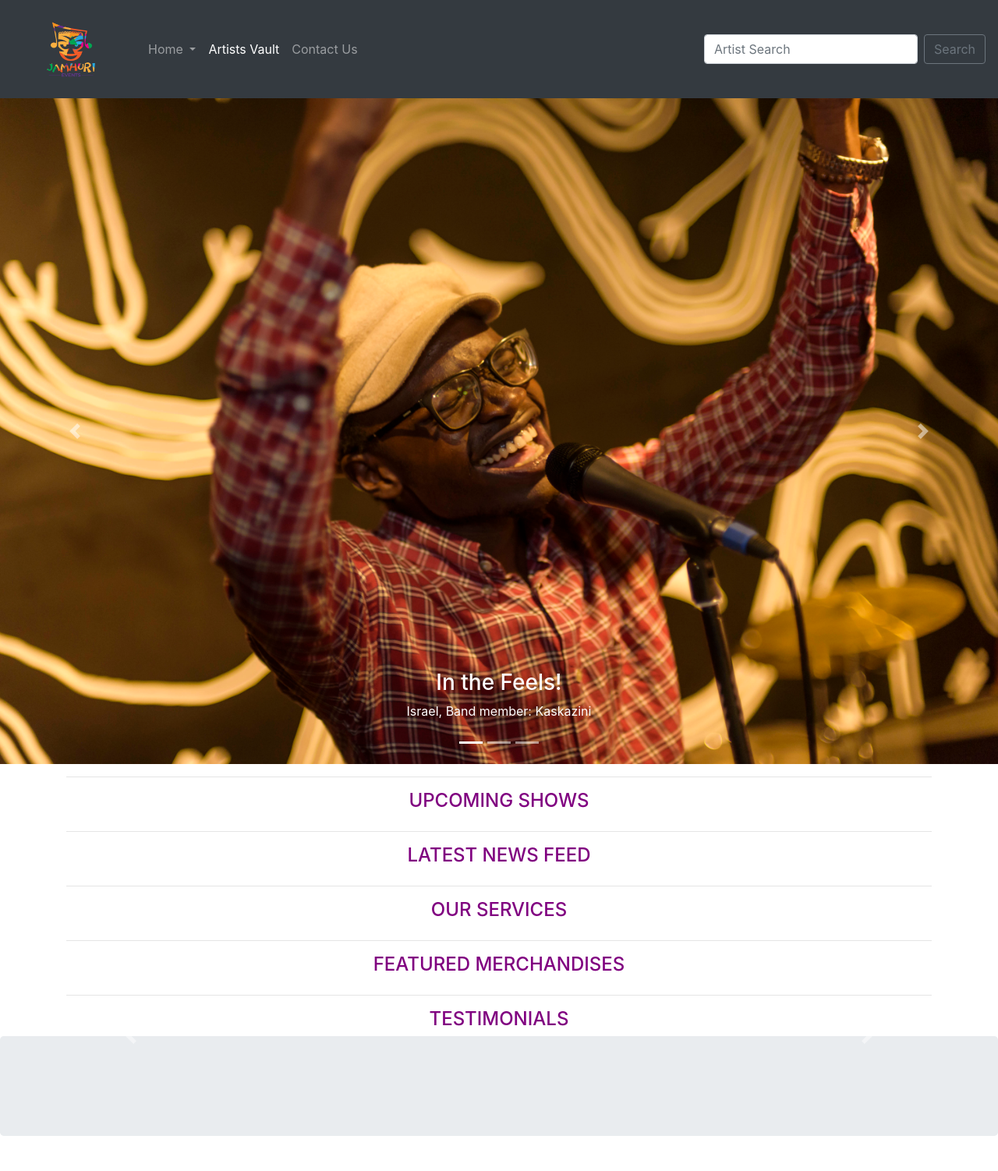
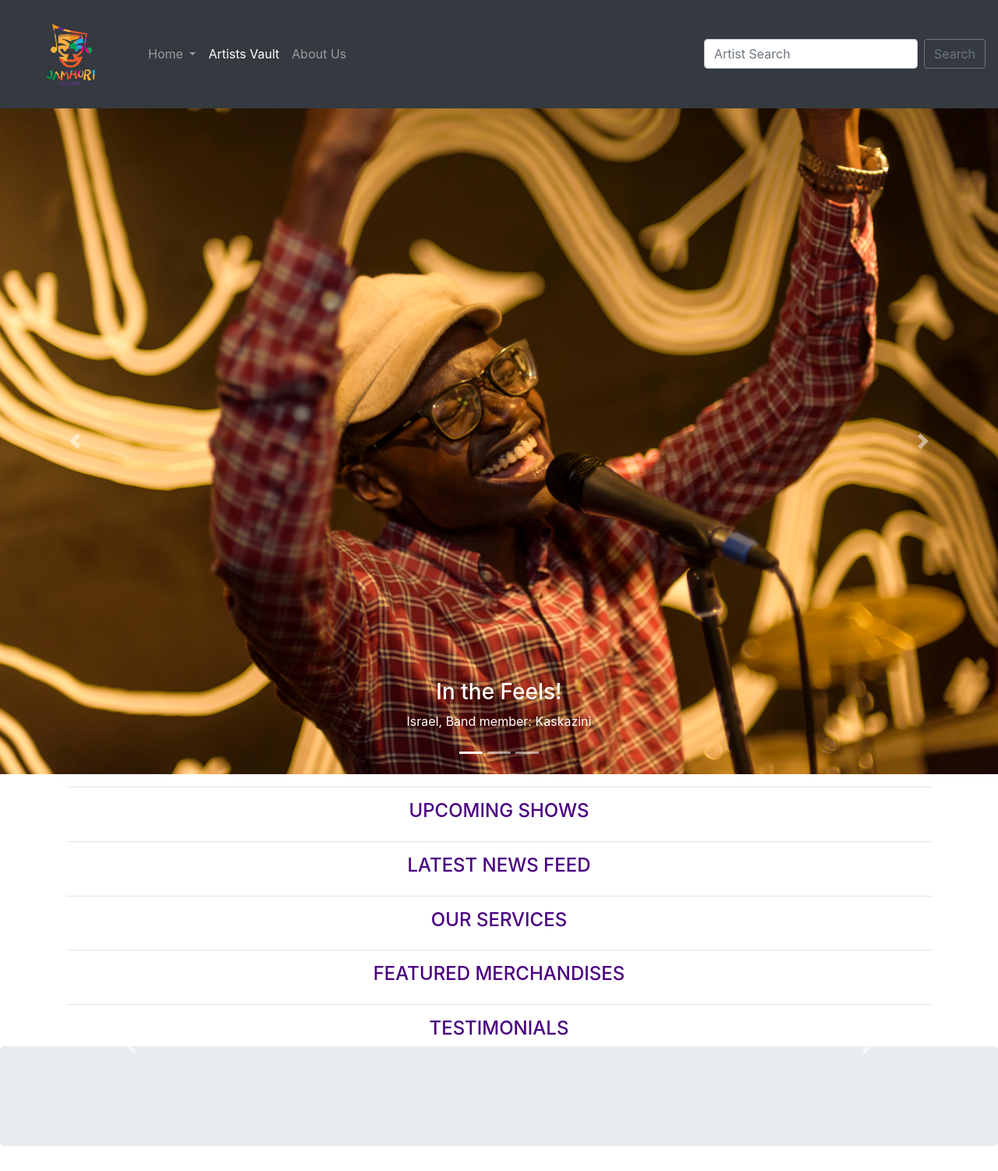
Before and after one commit to AlexKarari/Jamhuri, a Django app: page / in a window 1280 px wide. Shown: the whole page at 78% size. Before the commit the page ends 1457 px from the top, so only its background shows below. Run offline with Django 3.2, Linux system fonts and the light colour scheme; data that the repository does not hold is empty; some libraries are stand-ins or nearby versions.

Commit message:
About us
Content about company added.
URLs and links working on navbar.

```diff
--- a/jamfest/templates/all/index.html
+++ b/jamfest/templates/all/index.html
@@ -50,7 +50,7 @@
 <section class="events">
     <div class="container">
         <hr>
-        <h4 style="text-align: center" style="text-align: center">UPCOMING SHOWS</h4>
+        <h4 style="text-align: center; text-align: center; color: indigo">UPCOMING SHOWS</h4>
         <div class="row">
         {% for events in events %}
         <div class="col-md-4">
@@ -76,7 +76,7 @@
 <section class="news">
     <div class="container">
         <hr>
-        <h4 style="text-align: center">LATEST NEWS FEED</h4>
+        <h4 style="text-align: center; color: indigo">LATEST NEWS FEED</h4>
         <div class="row">
             {% for news in news %}
             <div class="col-md-4">
@@ -102,7 +102,7 @@
 <section class="services">
     <div class="container">
         <hr>
-        <h4 style="text-align: center">OUR SERVICES</h4>
+        <h4 style="text-align: center; color: indigo">OUR SERVICES</h4>
         <div class="row">
             {% for service in service %}
             <div class="col-md-4">
@@ -119,7 +119,7 @@
 <section class="merchandise">
     <div class="container">
         <hr>
-        <h4 style="text-align: center" style="text-align: center">FEATURED MERCHANDISES</h4>
+        <h4 style="text-align: center; text-align: center; color: indigo">FEATURED MERCHANDISES</h4>
         <div class="row">
             {% for merchs in merchs %}
             <div class="col-md-4">
@@ -143,7 +143,7 @@
 <section class="testimonials">
     <div class="container">
         <hr>
-        <h4 style="text-align: center">TESTIMONIALS</h4>
+        <h4 style="text-align: center; color: indigo">TESTIMONIALS</h4>
         <div id="carouselContent" class="carousel slide" data-ride="carousel">
             <div class="carousel-inner" role="listbox">
                 {% for testimonials in testimonials%}
--- a/jamfest/templates/navbar.html
+++ b/jamfest/templates/navbar.html
@@ -1,7 +1,7 @@
 
 <nav class="navbar navbar-expand-lg navbar-dark bg-dark">
 <a class="navbar-brand" href="{% url 'landingpage' %}">
-<img src="media/profilepic/Logo-01.png" width="150" height="100" class="d-inline-block align-top" alt="jamhuri logo"></a>
+<img src="/media/profilepic/Logo-01.png" width="150" height="100" class="img-fluid d-inline-block align-top" alt="jamhuri logo"></a>
     <button class="navbar-toggler" type="button" data-toggle="collapse" data-target="#navbarSupportedContent" aria-controls="navbarSupportedContent"
         aria-expanded="false" aria-label="Toggle navigation">
         <span class="navbar-toggler-icon"></span>
@@ -18,8 +18,6 @@
                     <a class="dropdown-item" href="#}">Shows & Events</a>
                     <a class="dropdown-item" href="#">New Releases</a>
                     <a class="dropdown-item" href="#">Our Team</a>
-                    <div class="dropdown-divider"></div>
-                    <a class="dropdown-item" href="#">About Us</a>
                 </div>
             </li>
             <li class="nav-item active">
@@ -28,7 +26,7 @@
                 </a>
             </li>
             <li class="nav-item">
-                <a class="nav-link" href="#">Contact Us</a>
+                <a class="nav-link" href="{% url 'about_us' %}">About Us</a>
             </li>
         </ul>
 <form class="form-inline my-2 my-lg-0" role="search" action="{% url 'search_results' %}">
--- a/jamfest/urls.py
+++ b/jamfest/urls.py
@@ -11,6 +11,8 @@ urlpatterns = [
     url(r'^solo_artist/(\d+)/$', views.single_artist, name='solo_artist'),
     # url(r'^events/(\d+)/$', views.shows, name='shows'),
     url(r'^search/', views.search_results, name='search_results'),
+    url(r'^about/$', views.about, name='about_us'),
+
 ]
 if settings.DEBUG:
     urlpatterns += static(settings.MEDIA_URL,
--- a/jamfest/views.py
+++ b/jamfest/views.py
@@ -62,3 +62,10 @@ def search_results(request):
     else:
         message = "You are yet to search for an artist"
         return render(request, 'all/search.html', {"message": message})
+
+
+def about(request):
+    '''
+    View function that displays what the company's agency is all about
+    '''
+    return render(request, 'all/about.html')
```
Also changed, not shown: jamfest/templates/all/about.html (added, +27 -0 lines).
